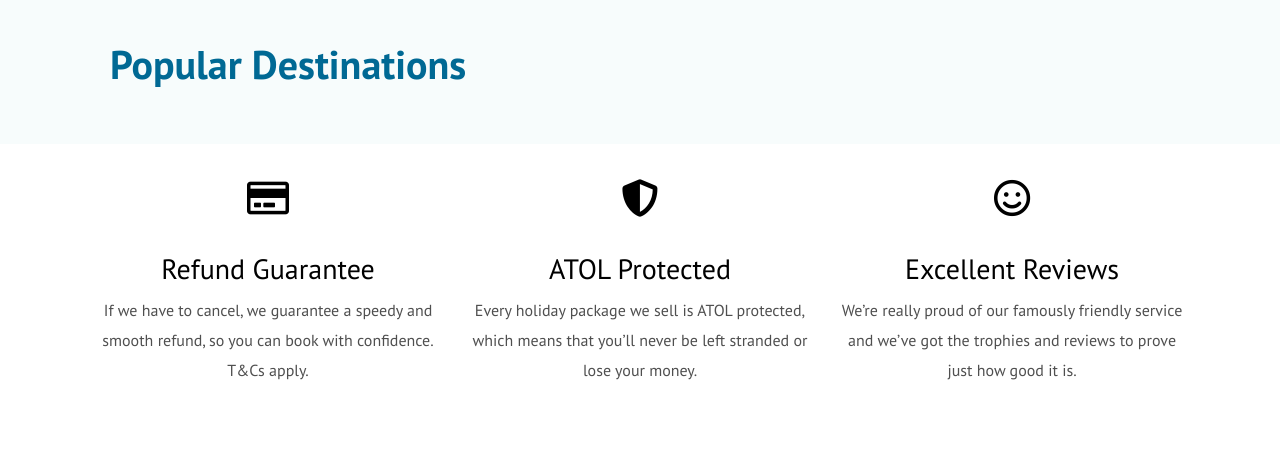
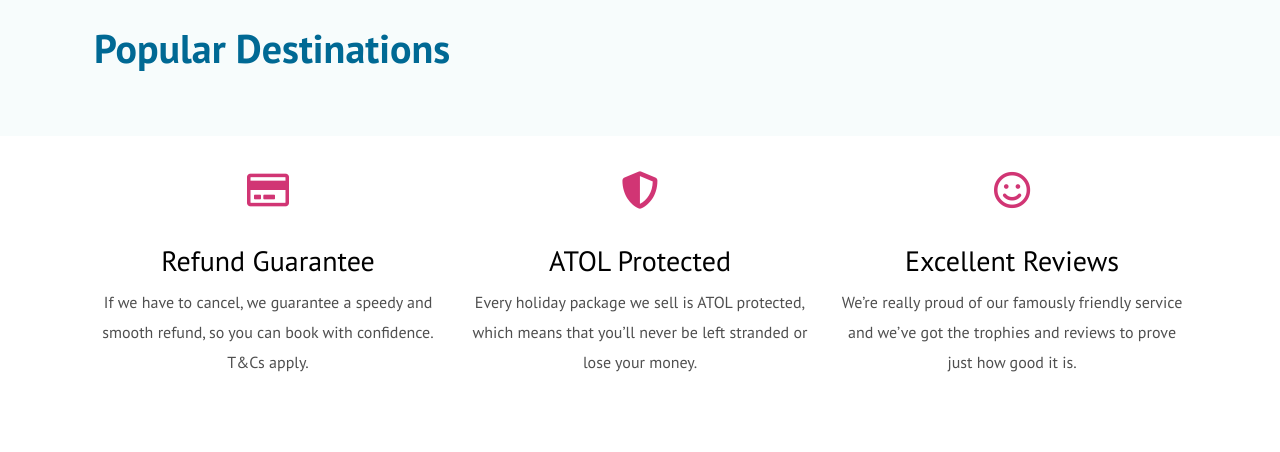
Before and after one commit to jonathan-odonnell/milestone-project-4, a Django app: page / in a window 1280 px wide. Shown: the part 106-558 px from the top of the page. Run offline with Django 3.2, Linux system fonts and the light colour scheme; data that the repository does not hold is empty; some libraries are stand-ins or nearby versions.

Commit message:
Amended popular destinations and features styling on home page

```diff
--- a/home/templates/home/index.html
+++ b/home/templates/home/index.html
@@ -37,18 +37,17 @@
     </div>
     <div class="bg-grey">
         <div class="container p-4">
-            <div class="row px-3">
-                <div class="col-12 col-md-8 pt-3 pb-4">
+            <div class="row g-0">
+                <div class="col-12 col-md-8">
                     <h1 class="text-center text-md-start section-heading text-blue">Popular Destinations</h1>
                 </div>
                 <div class="col-12 col-md-4">
                     <div id="arrows" class="col-12 text-md-end">
                     </div>
                 </div>
-                <div id="popular-destinations" class="row g-0">
+                <div id="popular-destinations" class="my-3">
                     {% for holiday in holidays %}
-                    <div class="col-12 col-md-6 col-lg-4 p-3">
-                        <div class="card destination-card">
+                        <div class="card destination-card d-flex">
                             <img class="card-img-top" src="{{holiday.image.url}}" alt="Card image cap">
                             <span class="badge bg-danger">£{{holiday.price|floatformat:"-2"}}</span>
                             <div class="card-body">
@@ -66,7 +65,6 @@
                                 </div>
                             </div>
                         </div>
-                    </div>
                     {% endfor %}
                 </div>
             </div>
@@ -76,7 +74,7 @@
         <div class="row features">
             <div class="col-12 col-md-6 col-lg-4 text-center pt-3">
                 <h3 class="text-black">
-                    <i class="far fa-credit-card d-block fa-lg text-pink"></i>Refund Guarantee
+                    <i class="far fa-credit-card d-block fa-lg text-secondary"></i>Refund Guarantee
                 </h3>
                 <p>
                     If we have to cancel, we guarantee a speedy and smooth refund, so you can book with confidence.
@@ -85,7 +83,7 @@
             </div>
             <div class="col-12 col-md-6 col-lg-4 text-center pt-3">
                 <h3 class="text-black">
-                    <i class="fas fa-shield-alt d-block fa-lg text-pink"></i>ATOL Protected
+                    <i class="fas fa-shield-alt d-block fa-lg text-secondary"></i>ATOL Protected
                 </h3>
                 <p>
                     Every holiday package we sell is ATOL protected, which means that you’ll never be left stranded
@@ -94,7 +92,7 @@
             </div>
             <div class="col-12 col-lg-4 d-md-none d-lg-block text-center pt-3">
                 <h3 class="text-black">
-                    <i class="far fa-smile d-block fa-lg text-pink"></i>Excellent Reviews
+                    <i class="far fa-smile d-block fa-lg text-secondary"></i>Excellent Reviews
                 </h3>
                 <p>
                     We’re really proud of our famously friendly service and we’ve got the trophies and reviews to
@@ -141,8 +139,8 @@
                     }
                 }],
             appendArrows: '#arrows',
-            prevArrow: '<button type="button" class="btn shadow-0"><i class="fas fa-arrow-left fa-2x"></i></button>',
-            nextArrow: '<button type="button" class="btn shadow-0"><i class="fas fa-arrow-right fa-2x"></i></button>',
+            prevArrow: '<button type="button" class="btn shadow-0 ps-0"><i class="fas fa-arrow-left fa-2x"></i></button>',
+            nextArrow: '<button type="button" class="btn shadow-0 pe-md-0"><i class="fas fa-arrow-right fa-2x"></i></button>',
         });
     });
 </script>
```
